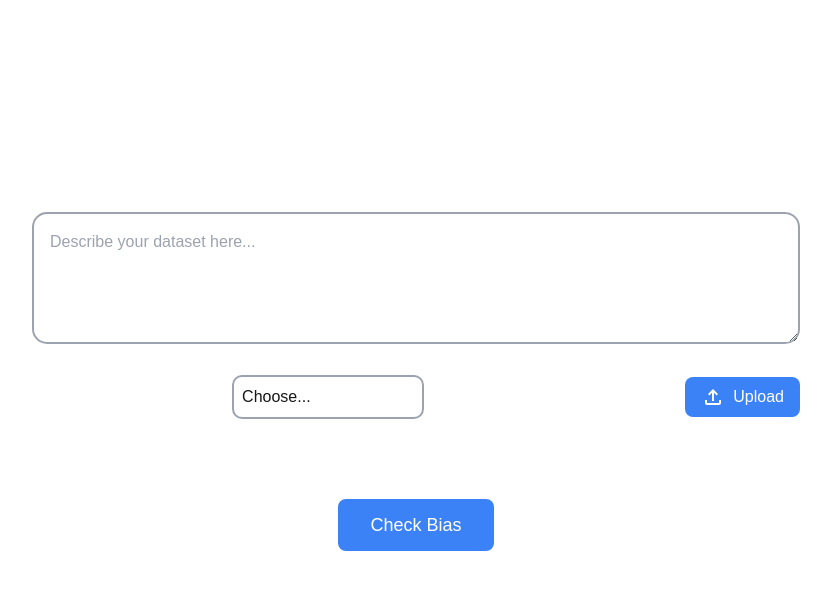
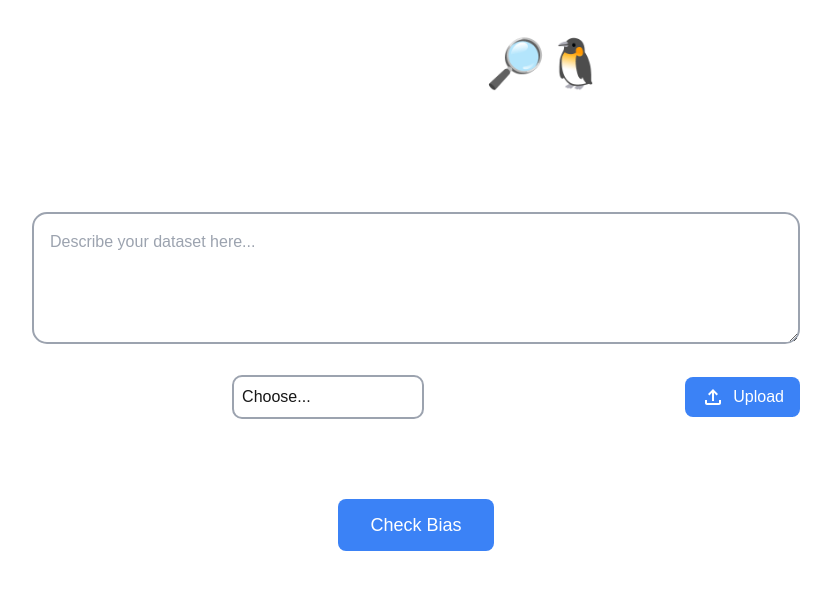
Before and after one commit to london-hackathon/frontend, a Next.js app: page / in a window 1280 px wide. Shown: the top 590 px of the page, without its empty margins (224-1055 px from the left). Built offline with nearby package versions, Linux system fonts and the light colour scheme.

Commit message:
change title

```diff
--- a/app/layout.js
+++ b/app/layout.js
@@ -12,8 +12,8 @@ const geistMono = Geist_Mono({
 });
 
 export const metadata = {
-  title: "Create Next App",
-  description: "Generated by create next app",
+  title: "Bias Buster",
+  description: "London Hackathon",
 };
 
 export default function RootLayout({ children }) {
--- a/app/page.js
+++ b/app/page.js
@@ -86,7 +86,7 @@ export default function Home() {
     <div className="">
       <div className="flex justify-center items-center">
         <div className="text-center text-5xl text-white font-light pt-10">
-          Hello World
+          Bias Buster 🔎🐧
         </div>
       </div>
       <div className="mx-64 my-20">
--- a/app/results/page.js
+++ b/app/results/page.js
@@ -10,7 +10,8 @@ export default function Results() {
   try {
     if (result) {
       console.log("Raw result received:", result); // Log the raw result string
-      analysisResult = JSON.parse(decodeURIComponent(result));
+      // Decode and parse the result safely
+      analysisResult = JSON.parse(result); // Assuming it's already JSON, no need to decodeURIComponent
       console.log("Parsed analysis result:", analysisResult); // Log the parsed result
     }
   } catch (error) {
@@ -52,6 +53,7 @@ export default function Results() {
 
             {/* Pie Chart Section */}
             <div>
+              <h2 className="text-2xl font-light mb-4">Data Visualization</h2>
               <PieChartComponent data={analysisResult.processed_data} />
             </div>
           </div>
```
